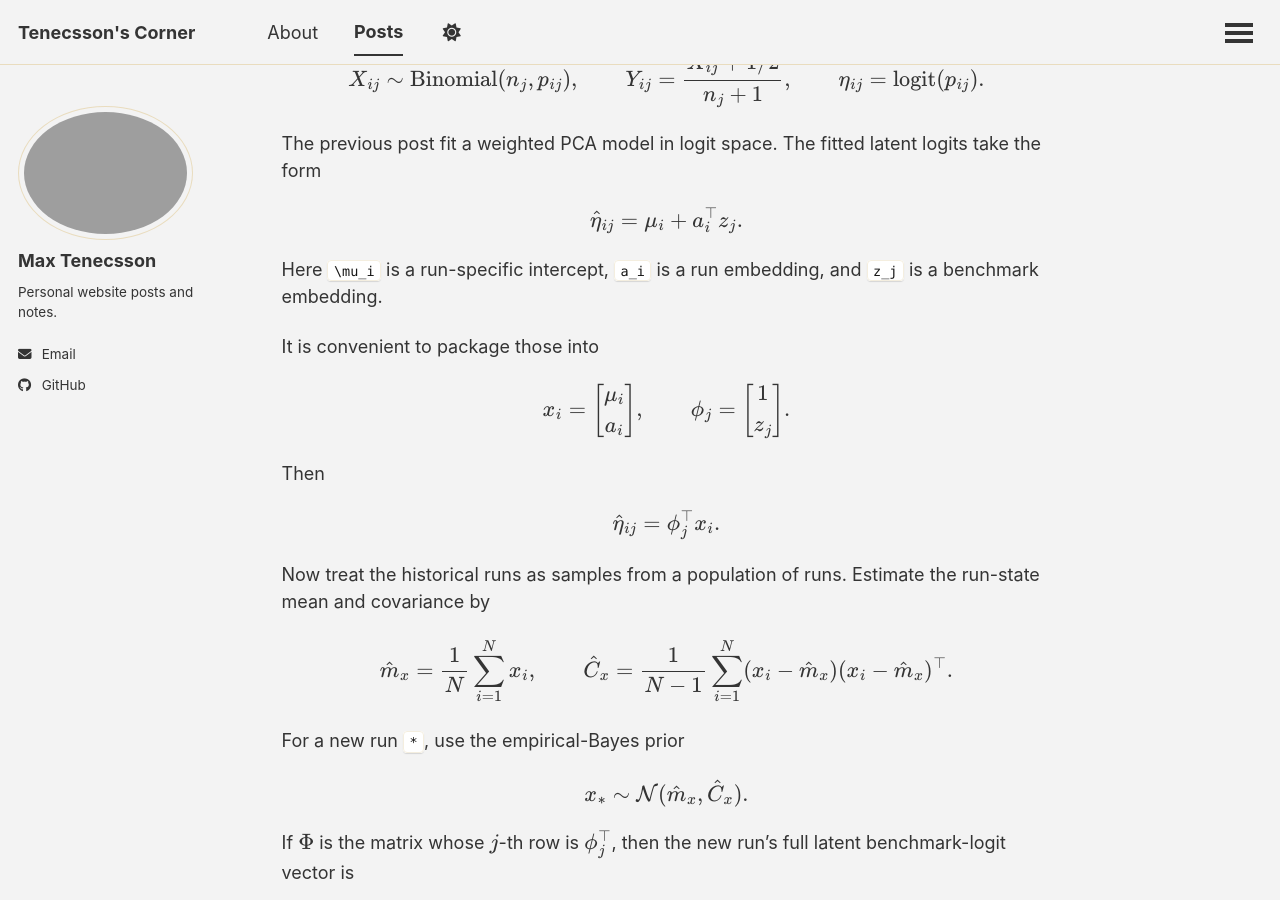
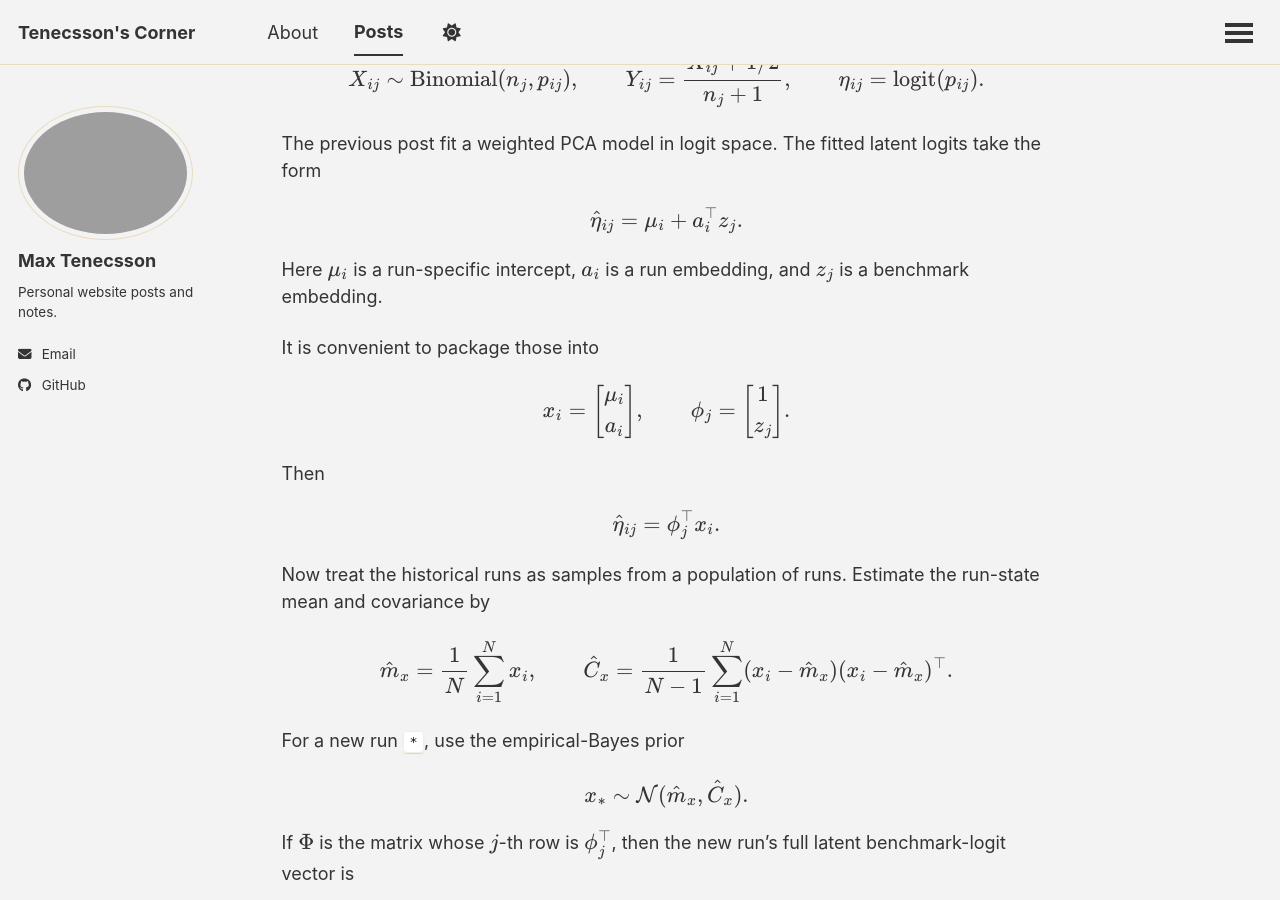
Before and after one commit to tenecsson/tenecsson.github.io, a Jekyll site: the page built from _posts/2026-03-13-budgeted-eval.md, in a window 1280 px wide and 900 px high, scrolled down 784 px. Built offline with Jekyll 4.4.1, drawn with Linux system fonts in a browser that asks for light colours; a script that is not in the unit is left out.

```diff
--- a/_posts/2026-03-13-budgeted-eval.md
+++ b/_posts/2026-03-13-budgeted-eval.md
@@ -36,7 +36,7 @@ $$
 \hat \eta_{ij} = \mu_i + a_i^\top z_j.
 $$
 
-Here `\mu_i` is a run-specific intercept, `a_i` is a run embedding, and `z_j` is a benchmark embedding.
+Here $$\mu_i$$ is a run-specific intercept, $$a_i$$ is a run embedding, and $$z_j$$ is a benchmark embedding.
 
 It is convenient to package those into
 
@@ -93,7 +93,7 @@ $$
 \hat K = \Phi \hat C_x \Phi^\top.
 $$
 
-This is the key object for design. Once `\hat K` is known, we have a prior over the entire benchmark profile of a new run.
+This is the key object for design. Once $$\hat K$$ is known, we have a prior over the entire benchmark profile of a new run.
 
 ## The Core Objective
 
@@ -119,7 +119,7 @@ $$
 
 where $$\bar p_j$$ is a benchmark-level reference accuracy, such as the historical mean accuracy.
 
-If I observe a subset `S`, the posterior covariance of the full latent benchmark vector is
+If I observe a subset $$S$$, the posterior covariance of the full latent benchmark vector is
 
 $$
 \hat K_{* \mid S}=\hat K-
@@ -128,7 +128,7 @@ $$
 \hat K_{S:}.
 $$
 
-So the design problem is: choose `S` so that posterior uncertainty about the full vector becomes small.
+So the design problem is: choose $$S$$ so that posterior uncertainty about the full vector becomes small.
 
 An obvious entropy-like objective would be some log-determinant criterion. But there is a numerical wrinkle: the low rank fit induces a low-rank covariance in a much larger benchmark space, so raw entropy formulas can become singular. My solution is to score a set $$S$$ by Gaussian mutual information:
 
@@ -153,7 +153,7 @@ This objective is monotone and submodular. Intuitively, each extra benchmark giv
 
 ## Does the selector depend on the embeddings?
 
-At first glance this looks embedding-dependent because the construction started from the low-rank factors `a_i` and `z_j`. But the selector is actually invariant to the exact latent coordinate system.
+At first glance this looks embedding-dependent because the construction started from the low-rank factors $$a_i$$ and $$z_j$$. But the selector is actually invariant to the exact latent coordinate system.
 
 The reason is that everything downstream can be written in observable space. The same prior covariance satisfies
 
@@ -235,7 +235,7 @@ The output is the same as ordinary greedy, but the number of objective evaluatio
 
 ### 3. Knapsack constraints and Sviridenko
 
-Real benchmarks do not all cost the same. Suppose the cost is `c_j = n_j`, so the constraint is
+Real benchmarks do not all cost the same. Suppose the cost is $$c_j = n_j$$, so the constraint is
 
 $$
 \sum_{j \in S} c_j \leq B.
```
